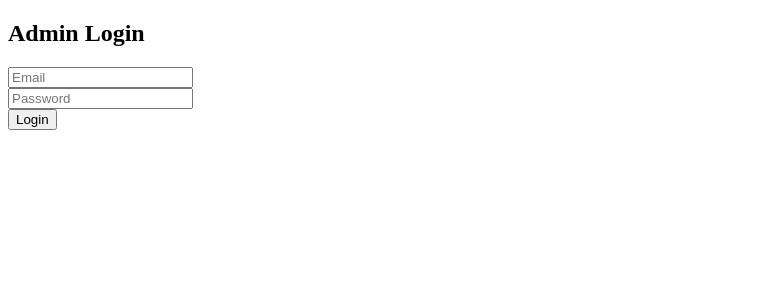
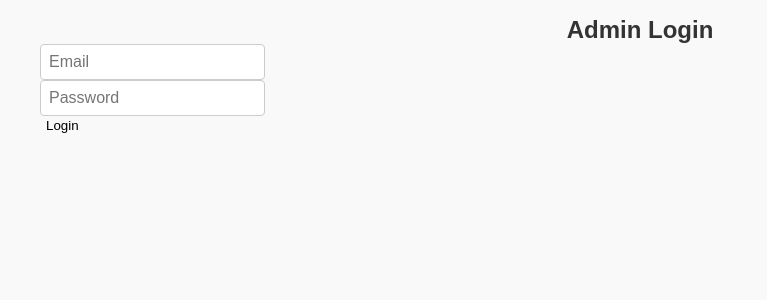
Before and after one commit to SpartanLV/V3, a React (Create React App) app in the folder frontend/: page /login in a window 1280 px wide. Shown: the top 300 px of the page, without its empty margins (0-767 px from the left). Built offline with nearby package versions, Linux system fonts and the light colour scheme; no server answers.

Commit message:
Revision 2.0

```diff
--- a/frontend/src/index.css
+++ b/frontend/src/index.css
@@ -0,0 +1,85 @@
+/* Global Styles */
+body {
+    margin: 0;
+    padding: 0;
+    font-family: Arial, sans-serif;
+    background-color: #f9f9f9;
+    color: #333;
+}
+
+h1, h2, h3, h4, h5, h6 {
+    margin: 0;
+    font-weight: bold;
+}
+
+a {
+    text-decoration: none;
+    color: inherit;
+}
+
+ul, ol {
+    margin: 0;
+    padding: 0;
+    list-style: none;
+}
+
+button {
+    cursor: pointer;
+    border: none;
+    background: none;
+}
+
+input, textarea {
+    font-family: inherit;
+    font-size: inherit;
+    border: 1px solid #ccc;
+    padding: 0.5rem;
+    border-radius: 4px;
+}
+
+.container {
+    max-width: 1200px;
+    margin: 0 auto;
+    padding: 1rem;
+}
+
+/* Utility Classes */
+.text-center {
+    text-align: center;
+}
+
+.mt-1 {
+    margin-top: 1rem;
+}
+
+.mb-1 {
+    margin-bottom: 1rem;
+}
+
+.p-1 {
+    padding: 1rem;
+}
+
+.hidden {
+    display: none;
+}
+
+/* Example Component Styles */
+.navbar {
+    background-color: #007bff;
+    color: white;
+    padding: 1rem;
+}
+
+.navbar a {
+    color: white;
+    margin-right: 1rem;
+}
+
+.footer {
+    background-color: #333;
+    color: white;
+    text-align: center;
+    padding: 1rem;
+    margin-top: 2rem;
+}
```
